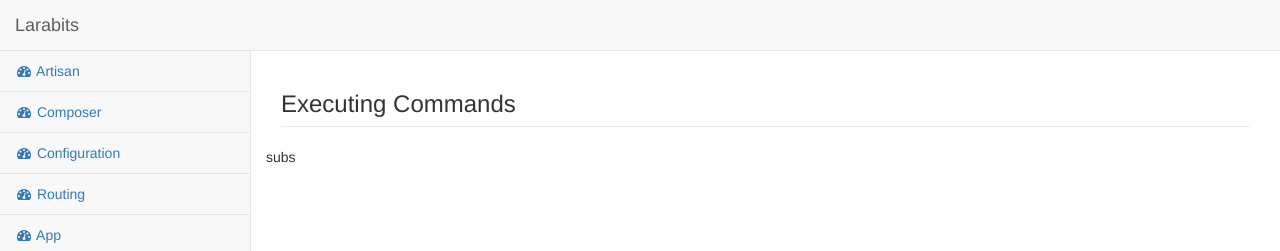
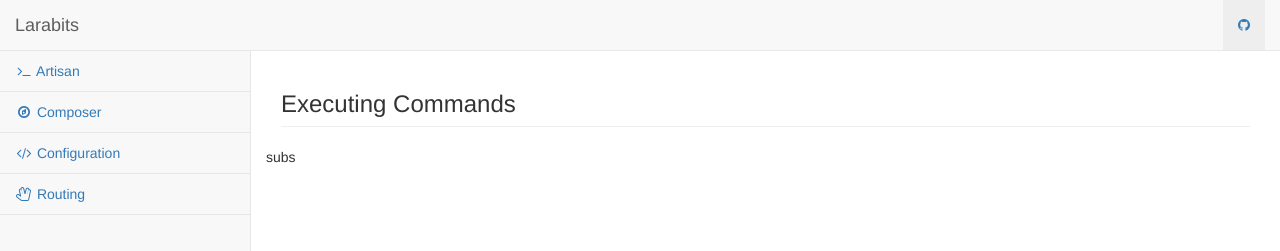
Before and after one commit to prady00/larabits.com, a website: page index.html in a window 1280 px wide. Shown: the top 251 px of the page. Drawn offline with Linux system fonts and the light colour scheme.

Commit message:
changed readme

```diff
--- a/index.html
+++ b/index.html
@@ -7,9 +7,9 @@
     <meta http-equiv="X-UA-Compatible" content="IE=edge">
     <meta name="viewport" content="width=device-width, initial-scale=1">
     <meta name="description" content="">
-    <meta name="author" content="">
+    <meta name="author" content="Pradeep Kumar">
 
-    <title>Larabits</title>
+    <title>Larabits - Laravel Master Cheatsheet and Code Snippets</title>
 
     <!-- Bootstrap Core CSS -->
     <link href="vendor/bootstrap/css/bootstrap.min.css" rel="stylesheet">
@@ -56,6 +56,12 @@
 
                <!-- to be used for different versions of laravel -->
 
+               <li class="dropdown open">
+                    <a href="https://github.com/prady00/larabits.com" target="_blank" title="Contribute on github">
+                        <i class="fa fa-github"></i>
+                    </a>
+               </li>
+
             </ul>
             <!-- /.navbar-top-links -->
 
@@ -64,21 +70,22 @@
                     <ul class="nav" id="side-menu">
 
                         <li>
-                            <a href="#artisan"><i class="fa fa-dashboard fa-fw"></i> Artisan</a>
+                            <a href="#artisan"><i class="fa fa-terminal fa-fw"></i> Artisan</a>
                         </li>
 
                         <li>
-                            <a href="#composer"><i class="fa fa-dashboard fa-fw"></i> Composer</a>
+                            <a href="#composer"><i class="fa fa-compass fa-fw"></i> Composer</a>
                         </li>
 
                         <li>
-                            <a href="#configuration"><i class="fa fa-dashboard fa-fw"></i> Configuration</a>
+                            <a href="#configuration"><i class="fa fa-code fa-fw"></i> Configuration</a>
                         </li>
 
                         <li>
-                            <a href="#routing"><i class="fa fa-dashboard fa-fw"></i> Routing</a>
+                            <a href="#routing"><i class="fa fa-hand-spock-o fa-fw"></i> Routing</a>
                         </li>
 
+                        <!--
                         <li>
                             <a href="#app"><i class="fa fa-dashboard fa-fw"></i> App</a>
                         </li>
@@ -216,6 +223,8 @@
                             </ul>
                         </li>
 
+                        --!>
+
 
 
                     </ul>
```
Also changed, not shown: README.md.
